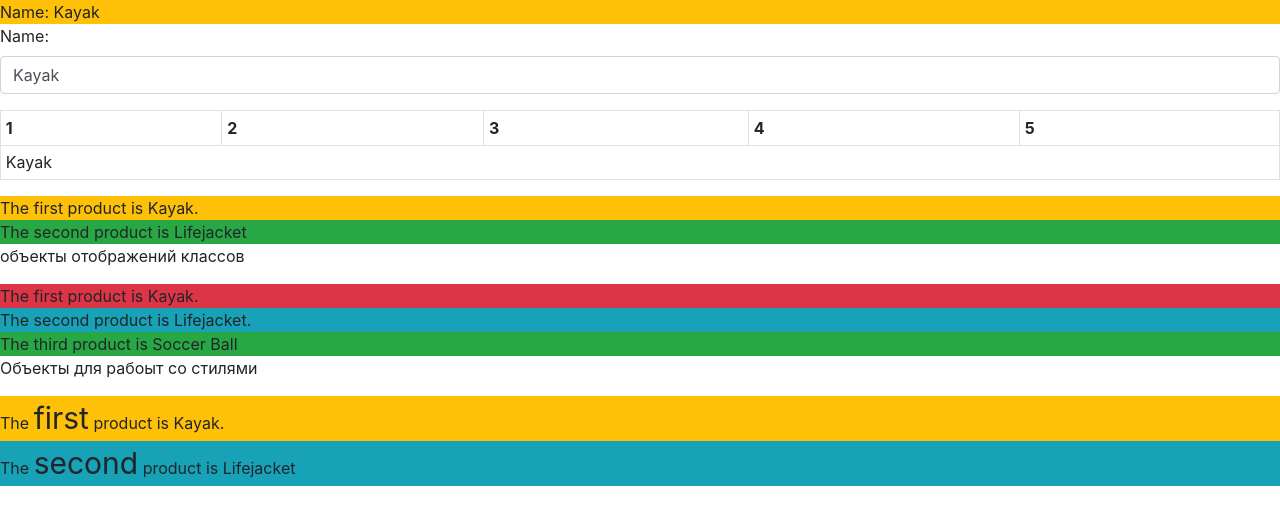
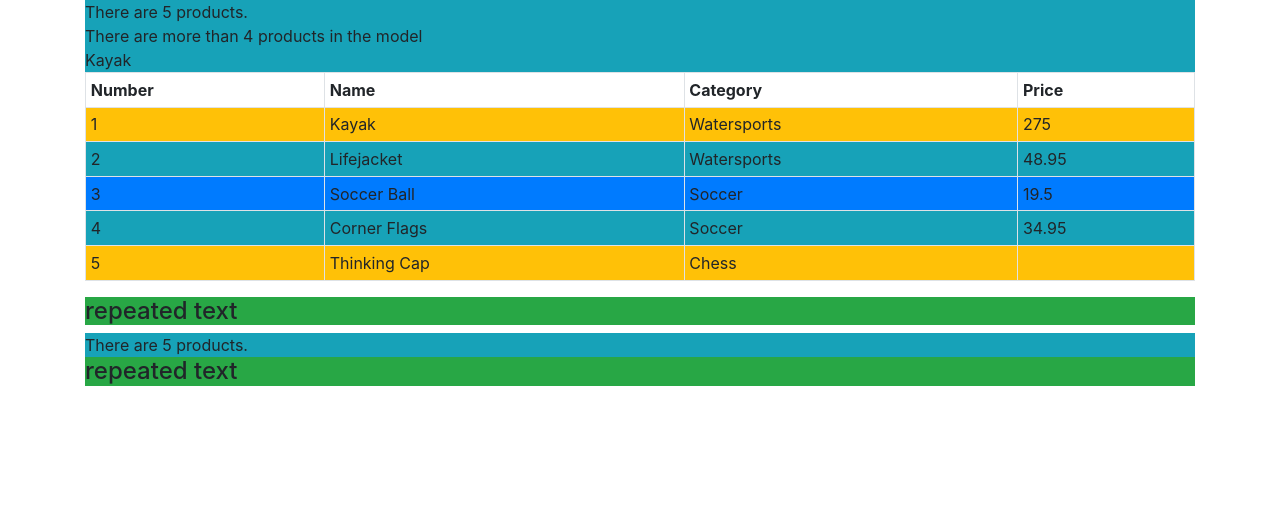
Before and after one commit to savinovvu/Angular_examples, an Angular app: page / in a window 1280 px wide. Shown: the top 524 px of the page. Built offline with nearby package versions, Linux system fonts and the light colour scheme.

Commit message:
test directives.

```diff
--- a/src/app/app.component.html
+++ b/src/app/app.component.html
@@ -1,53 +1,50 @@
-<div [ngClass]="'p-a-1 ' + getClasses(1)">
-  Name: {{model.getProduct(1)?.name || 'None'}}
+<div class="container">
+
+
+  <div class="bg-info p-a-1">
+    There are {{getProductCount()}} products.
   </div>
-<div class="form-group m-t-1">
-  <label>Name:</label>
-  <input class="form-control" [value]="model.getProduct(1)?.name || 'None'">
+
+  <div *ngIf="getProductCount() > 4" class="bg-info p-a-1 m-t-1">
+    There are more than 4 products in the model
   </div>
-<table class="table table-sm table-bordered table-striped m-t-1">
+
+  <div *ngIf="getProductByPosition(0).name !='Kayak'" class="bg-info p-a-1 m-t-1">
+    The first product isn't Kayak
+  </div>
+
+  <div class="bg-info p-a-1 m-t-1" [ngSwitch]="getProduct(1).name">
+    <span *ngSwitchCase="targetName">Kayak</span>
+    <span *ngSwitchCase="'Lifejacket'">Lifejacket</span>
+    <span *ngSwitchDefault>Other Product</span>
+  </div>
+
+  <table class="table table-sm table-bordered m-t-1">
     <tr>
-    <th>1</th>
-    <th>2</th>
-    <th>3</th>
-    <th>4</th>
-    <th>5</th>
+      <th>Number</th>
+      <th>Name</th>
+      <th>Category</th>
+      <th>Price</th>
     </tr>
-  <tr>
-    <td [attr.colspan]="model.getProducts().length">
-      {{model.getProduct(1)?.name || 'None'}}
-    </td>
+    <tr
+      *ngFor="let item of getProducts(); let i = index; let odd = odd; let first = first; let last = last; trackBy:getKey"
+      [class.bg-info]="odd" [class.bg-primary]="!odd" [class.bg-warning]="first || last">
+      <td>{{i+1}}</td>
+      <td>{{item.name}}</td>
+      <td>{{item.category}}</td>
+      <td><span *ngIf="!last">{{item.price}}</span></td>
     </tr>
+
   </table>
 
-<div [class]="this.getClasses(1)">
-  The first product is {{model.getProduct(1).name}}.
+  <ng-template #titleTemplate>
+    <h4 class="p-a-1 bg-success"> repeated text</h4>
+  </ng-template>
+
+  <template [ngTemplateOutlet]="titleTemplate"></template>
+  <div class="bg-info p-a-1 m-a-1">
+    There are {{getProductCount()}} products.
   </div>
-<div class="p-a-1"
-     [class.bg-success]="model.getProduct(2).price < 50"
-     [class.bg-info]="model.getProduct(2).price >= 50">
-  The second product is {{model.getProduct(2).name}}
+  <template *ngTemplateOutlet="titleTemplate"></template>
+
 </div>
-
-<p>объекты отображений классов</p>
-<div class="p-a-1" [ngClass]="getClassMap(1)">
-  The first product is {{model.getProduct(1).name}}.
-</div>
-<div class="p-a-1" [ngClass]="getClassMap(2)">
-  The second product is {{model.getProduct(2).name}}.
-</div>
-<div class="p-a-1" [ngClass]="{'bg-success': model.getProduct(3).price < 50,
-'bg-info': model.getProduct(3).price >= 50}">
-  The third product is {{model.getProduct(3).name}}
-</div>
-
-<p>Объекты для рабоыт со стилями</p>
-
-<div class="p-a-1 bg-warning">
-  The <span [style.fontSize]="fontSizeWithUnits">first</span>
-  product is {{model.getProduct(1).name}}.
-</div>
-<div class="p-a-1 bg-info">
-  The <span [style.fontSize.px]="fontSizeWithoutUnits">second</span>
-  product is {{model.getProduct(2).name}}
-</div>
--- a/src/app/app.component.ts
+++ b/src/app/app.component.ts
@@ -1,5 +1,6 @@
-import {Component} from '@angular/core';
+import {ApplicationRef, Component} from '@angular/core';
 import {Model} from './repository/model.service';
+import {Product} from './model/product.model';
 
 @Component({
   selector: 'app-root',
@@ -8,21 +9,40 @@ import {Model} from './repository/model.service';
 })
 export class ProductComponent {
   public model: Model = new Model();
-  fontSizeWithUnits: string = "30px";
-  fontSizeWithoutUnits: string= "30";
+  fontSizeWithUnits: string = '30px';
+  fontSizeWithoutUnits: string = '30';
+  targetName: string = 'Kayak';
 
-  getClasses(key: number): string {
-    let product = this.model.getProduct(key);
-    return 'p-a-1 ' + (product.price < 50 ? 'bg-info' : 'bg-warning');
+
+  constructor(ref: ApplicationRef) {
+    (<any>window).appRef = ref;
+    (<any>window).model = this.model;
   }
 
-  getClassMap(key: number): Object {
-    let product = this.model.getProduct(key);
-    return {
-      'text-xs-center bg-danger': product.name == 'Kayak',
-      'bg-info': product.price < 50
-    };
+  getProduct(key: number): Product {
+    return this.model.getProduct(key);
+  }
+
+  getProducts(): Product[] {
+    return this.model.getProducts();
+  }
+  getProductByPosition(position: number): Product {
+    return this.model.getProducts()[position];
+  }
+
+  getProductCount(): number {
+    console.log("getProductCount invoked");
+    return this.getProducts().length;
+  }
+
+  getKey(index: number, product: Product) {
+    return product.id;
+  }
+
+  get nextProduct(): Product {
+    return this.model.getProducts().shift();
   }
 
 
+
 }
--- a/src/app/repository/model.service.ts
+++ b/src/app/repository/model.service.ts
@@ -49,4 +49,10 @@ export class Model {
     }
     return candidate;
   }
+
+  swapProduct() {
+    let p = this.products.shift();
+    this.products.push(new Product(p.id, p.name, p.category, p.price));
+  }
+
 }
```
Lines whose indentation alone changed are shown as unchanged.
